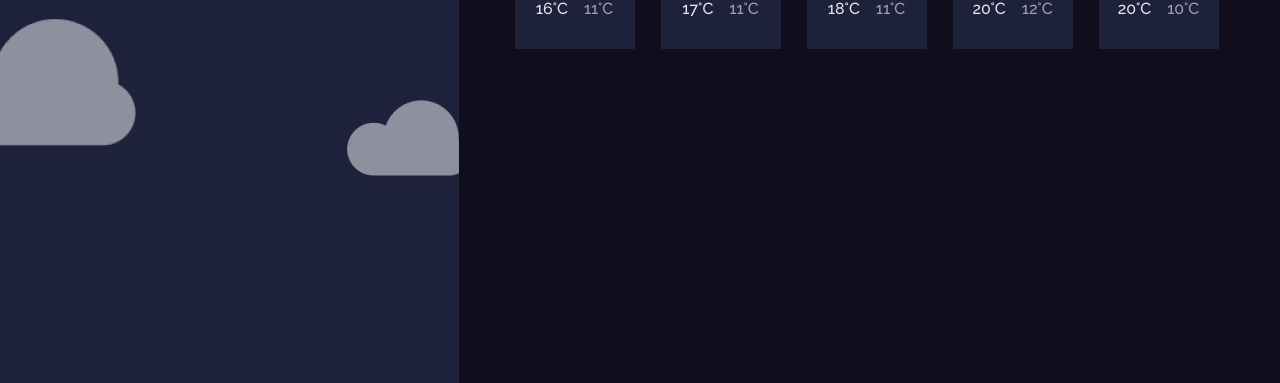
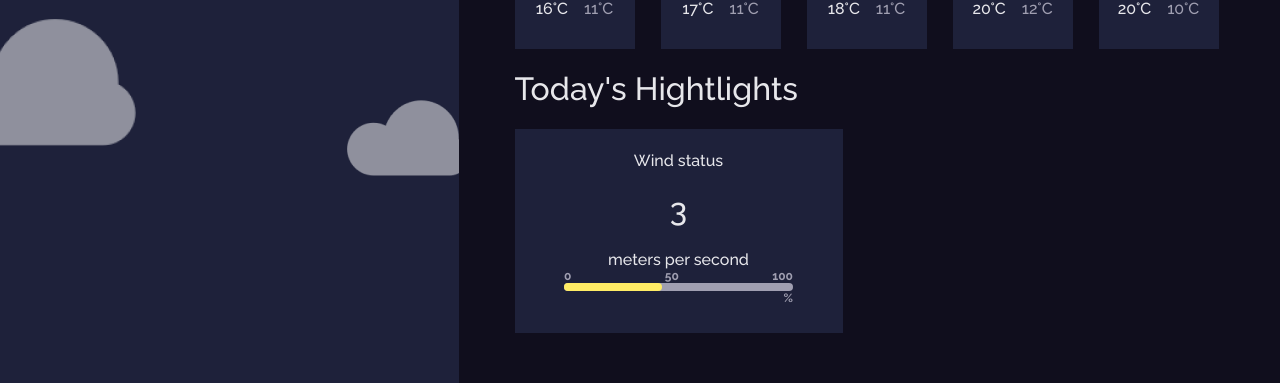
Before and after one commit to Kononov-Sergey/weather_app, a React (Create React App) app: page / in a window 1280 px wide. Shown: the part 303-686 px from the top of the page. Built offline with nearby package versions, Linux system fonts and the light colour scheme; no server answers.

Commit message:
made percentages scale comp

```diff
--- a/src/App.jsx
+++ b/src/App.jsx
@@ -5,6 +5,7 @@
 
 import MainHeader from "./components/Main/MainHeader";
 import MainTopContent from "./components/Main/MainTopContent";
+import MainContent from "./components/Main/MainContent";
 
 function App() {
   return (
@@ -13,6 +14,7 @@
       <div className={classes["main-container"]}>
         <MainHeader />
         <MainTopContent />
+        <MainContent />
         {/* <WeatherCard date="Tomorrow" img={shower} dayTemp={16} nightTemp={11} />
         <CardWide title="Wind status">
           <h1>Content</h1>
--- /dev/null
+++ b/src/components/Main/Interface/PercentageScale.jsx
@@ -0,0 +1,25 @@
+import React from "react";
+import classes from "./PercentageScale.module.scss";
+
+function PercentageScale({ percentages }) {
+  return (
+    <div className={classes.wrapper}>
+      <div className={classes.number}>
+        <p>0</p>
+        <p>50</p>
+        <p>100</p>
+      </div>
+      <div className={classes.scale}>
+        <div
+          style={{ width: `${percentages}%` }}
+          className={classes.percentages}
+        ></div>
+      </div>
+      <div className={classes.percent}>
+        <p>%</p>
+      </div>
+    </div>
+  );
+}
+
+export default PercentageScale;
--- /dev/null
+++ b/src/components/Main/Interface/PercentageScale.module.scss
@@ -0,0 +1,32 @@
+.wrapper {
+  margin: 0 auto;
+  width: 229px;
+  p {
+    font-size: 12px;
+    font-weight: 700;
+    color: rgb(160, 159, 177);
+  }
+}
+.number {
+  display: flex;
+  justify-content: space-between;
+}
+.scale {
+  width: 100%;
+  height: 8px;
+  background-color: #a09fb1;
+  border-radius: 50px;
+  position: relative;
+  .percentages {
+    position: absolute;
+    top: 0;
+    left: 0;
+    display: block;
+    height: inherit;
+    border-radius: inherit;
+    background-color: #ffec65;
+  }
+}
+.percent {
+  float: right;
+}
--- a/src/components/Main/MainContent.jsx
+++ b/src/components/Main/MainContent.jsx
@@ -1,12 +1,40 @@
 import React from "react";
+import { useSelector } from "react-redux";
+import { getHightlights } from "../../store/selectors";
+import CardWide from "../UI/Card/CardWide";
+import PercentageScale from "./Interface/PercentageScale";
 
 import classes from "./MainContent.module.scss";
 
+const dummy_data = {
+  wind_direction_compass: "SSE",
+  wind_speed: 6.173739518608659,
+  wind_direction: 154.16657727779,
+  humidity: 43,
+  visibility: 12.539581344945518,
+  air_pressure: 1023.0,
+};
+
 function MainContent() {
+  const hightlights = useSelector(getHightlights);
   return (
     <article>
       <h1>Today's Hightlights</h1>
-      <div className={classes["card-wrapper"]}></div>
+      <div className={classes["card-wrapper"]}>
+        <CardWide title={"Wind status"}>
+          <div className={classes["top-content"]}>
+            <h1>{(dummy_data.wind_speed * 0.44704).toFixed(0)}</h1>
+            <p>meters per second</p>
+          </div>
+          <div className={classes["bottom-content"]}>
+            {/* <div>
+              <span className="material-icons">near_me</span>
+            </div>
+            <p>{dummy_data.wind_direction_compass}</p> */}
+            <PercentageScale percentages={dummy_data.humidity} />
+          </div>
+        </CardWide>
+      </div>
     </article>
   );
 }
--- a/src/components/SideBar/SideBar.jsx
+++ b/src/components/SideBar/SideBar.jsx
@@ -212,14 +212,14 @@
 
   useEffect(() => {
     if (status === "Completed") {
-      dispatch(getFullLocaion(latitude, longitude));
+      // dispatch(getFullLocaion(latitude, longitude));
     }
   }, [latitude, longitude]);
 
   useEffect(() => {
     if (data.length > 0) {
       const woeid = data[cityNumber].woeid;
-      dispatch(getFullWeatherInfo(woeid, cityNumber, setIsLoading));
+      // dispatch(getFullWeatherInfo(woeid, cityNumber, setIsLoading));
     }
   }, [cityNumber, data]);
 
--- a/src/components/UI/Card/CardWide.jsx
+++ b/src/components/UI/Card/CardWide.jsx
@@ -1,9 +1,9 @@
 import React from "react";
 import classes from "./CardWide.module.scss";
 
-function CardWide({ children, title }) {
+function CardWide({ children, title, className }) {
   return (
-    <div className={classes["wide_card"]}>
+    <div className={`${classes["wide_card"]} ${className}`}>
       <h3>{title}</h3>
       <div className={classes.content}></div>
       {children}
--- a/src/store/selectors.js
+++ b/src/store/selectors.js
@@ -3,3 +3,4 @@
 
 export const getTodayWeather = (state) => state.weatherInfo.todayWeatherInfo;
 export const getForecast = (state) => state.weatherInfo.forecast;
+export const getHightlights = (state) => state.weatherInfo.hightlights;
```
Also changed, not shown: src/components/Main/Interface/WindCompass.jsx (added).
